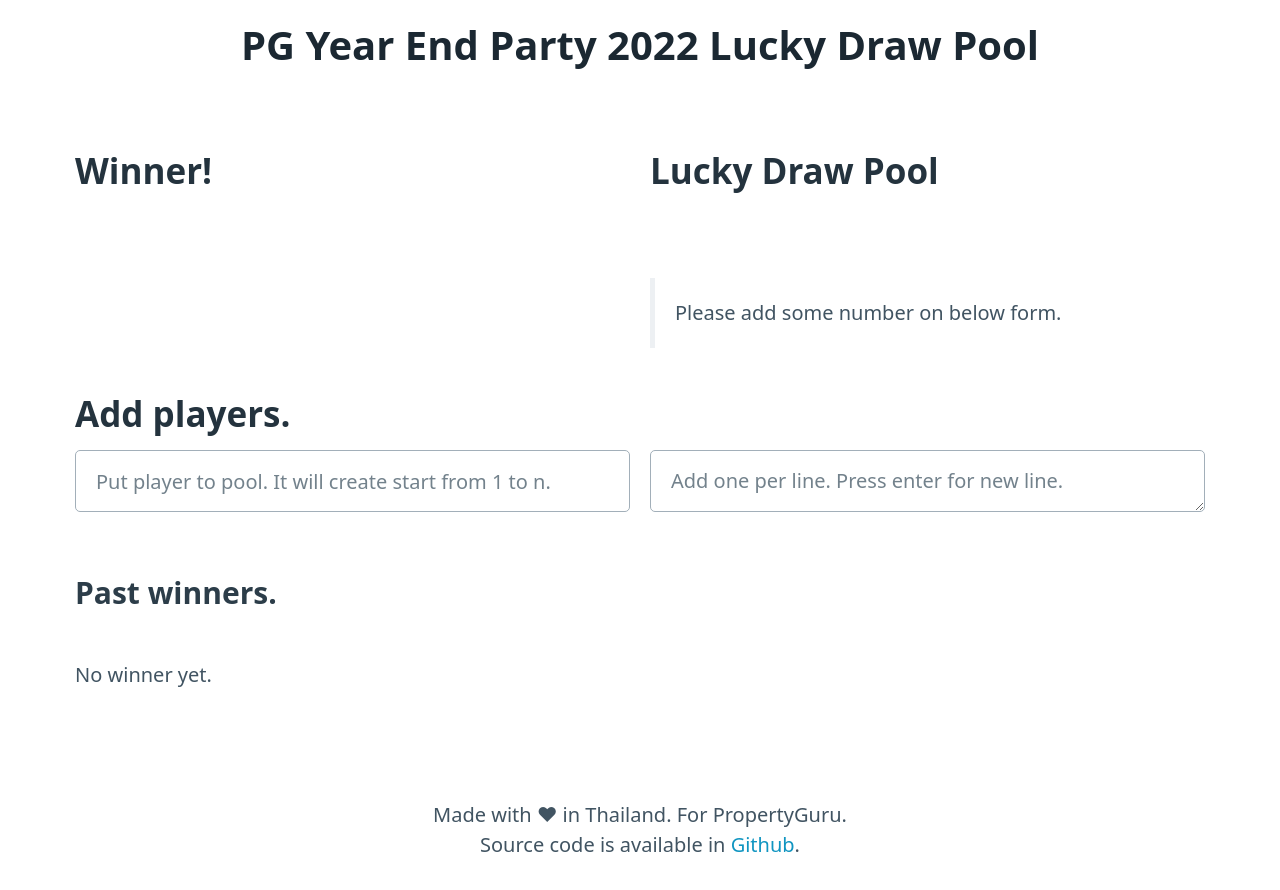
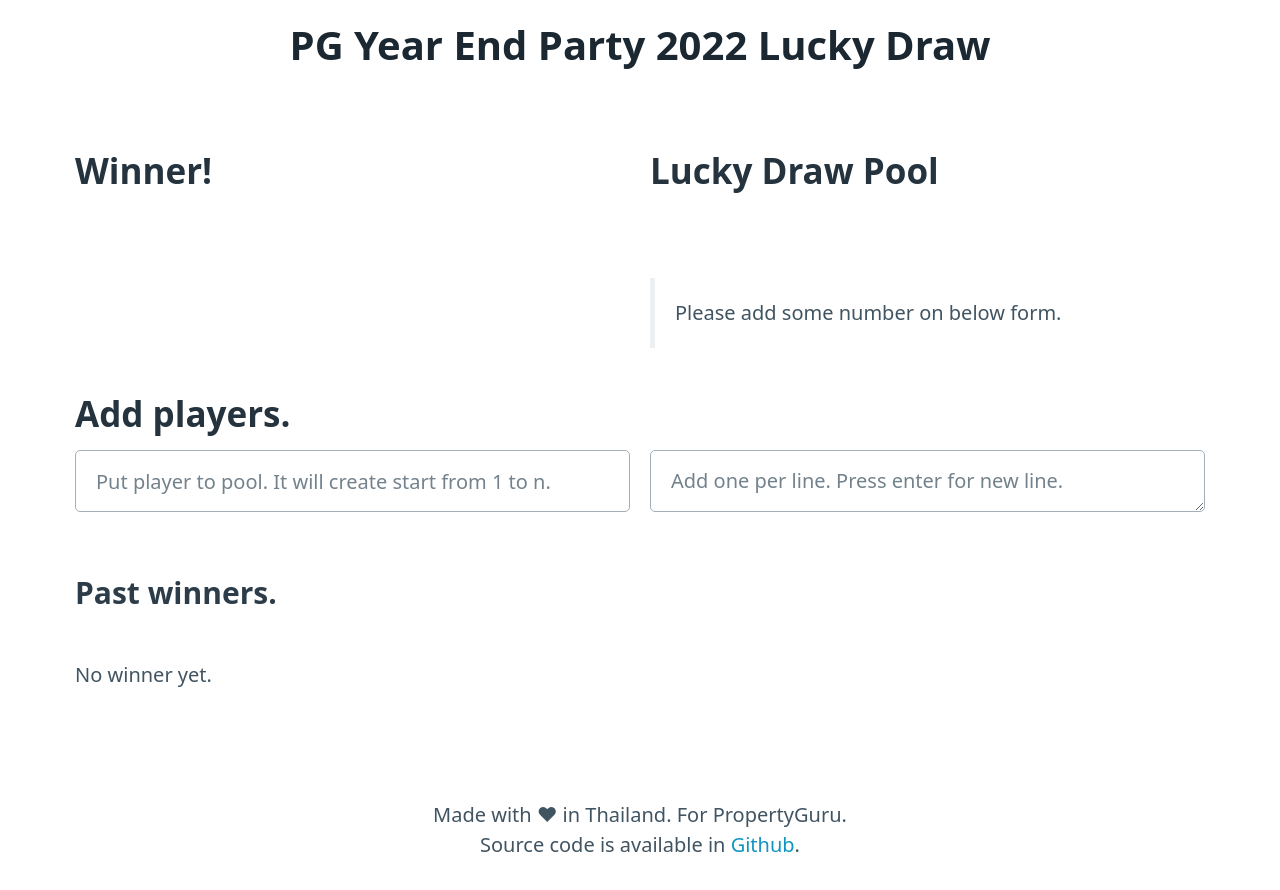
Before and after one commit to ethaizone/pg-party-toolkit, a React (Create React App) app: page / in a window 1280 px wide. Shown: the top 890 px of the page. Built offline with nearby package versions, Linux system fonts and the light colour scheme.

Commit message:
Update UI

```diff
--- a/src/App.tsx
+++ b/src/App.tsx
@@ -232,7 +232,7 @@
   return (
     <main className="container">
       <div style={{textAlign: 'center'}}>
-        <h1>PG Year End Party 2022 Lucky Draw Pool</h1>
+        <h1>PG Year End Party 2022 Lucky Draw</h1>
       </div>
       <div className="grid">
         <div>
```
